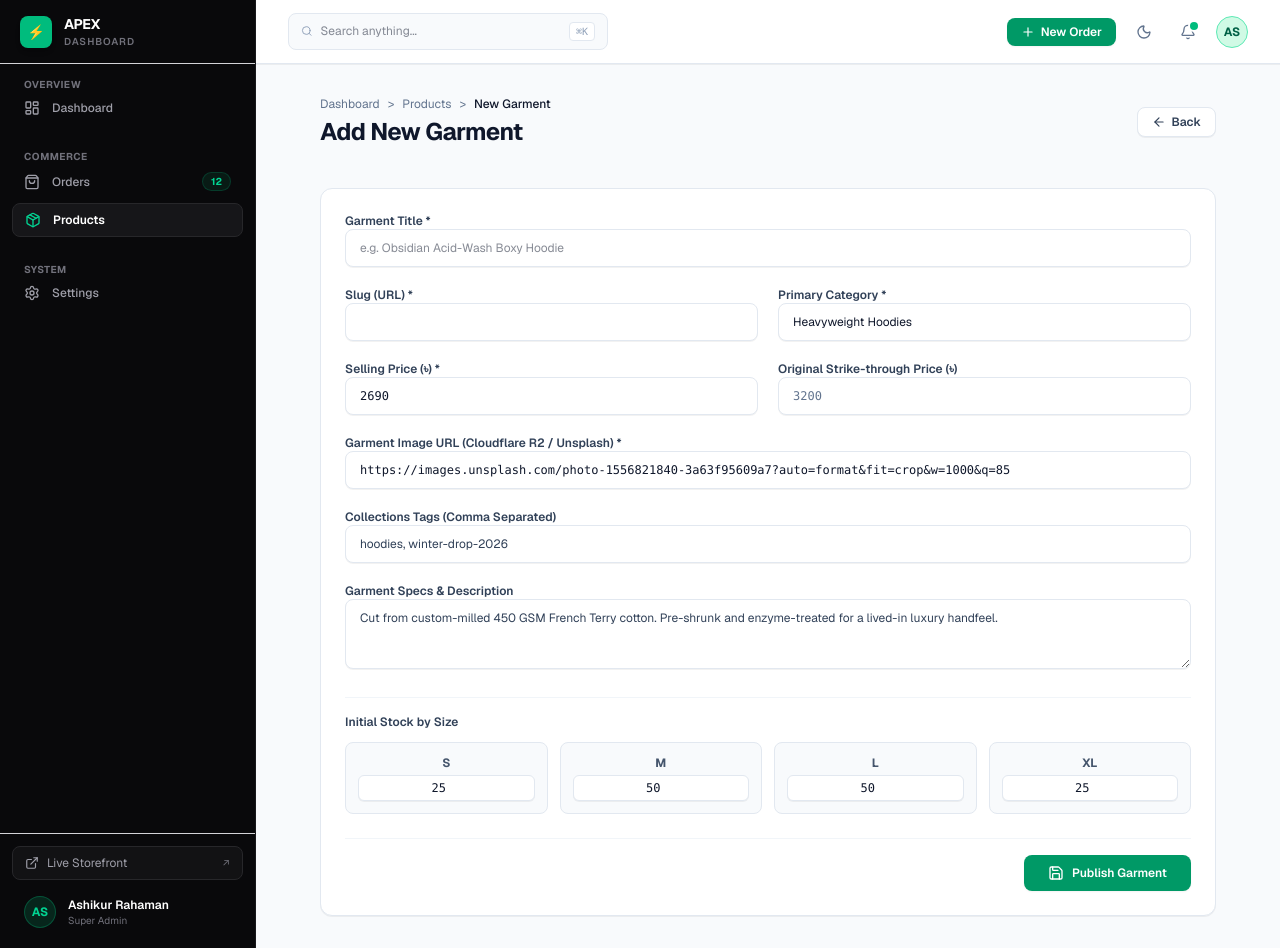
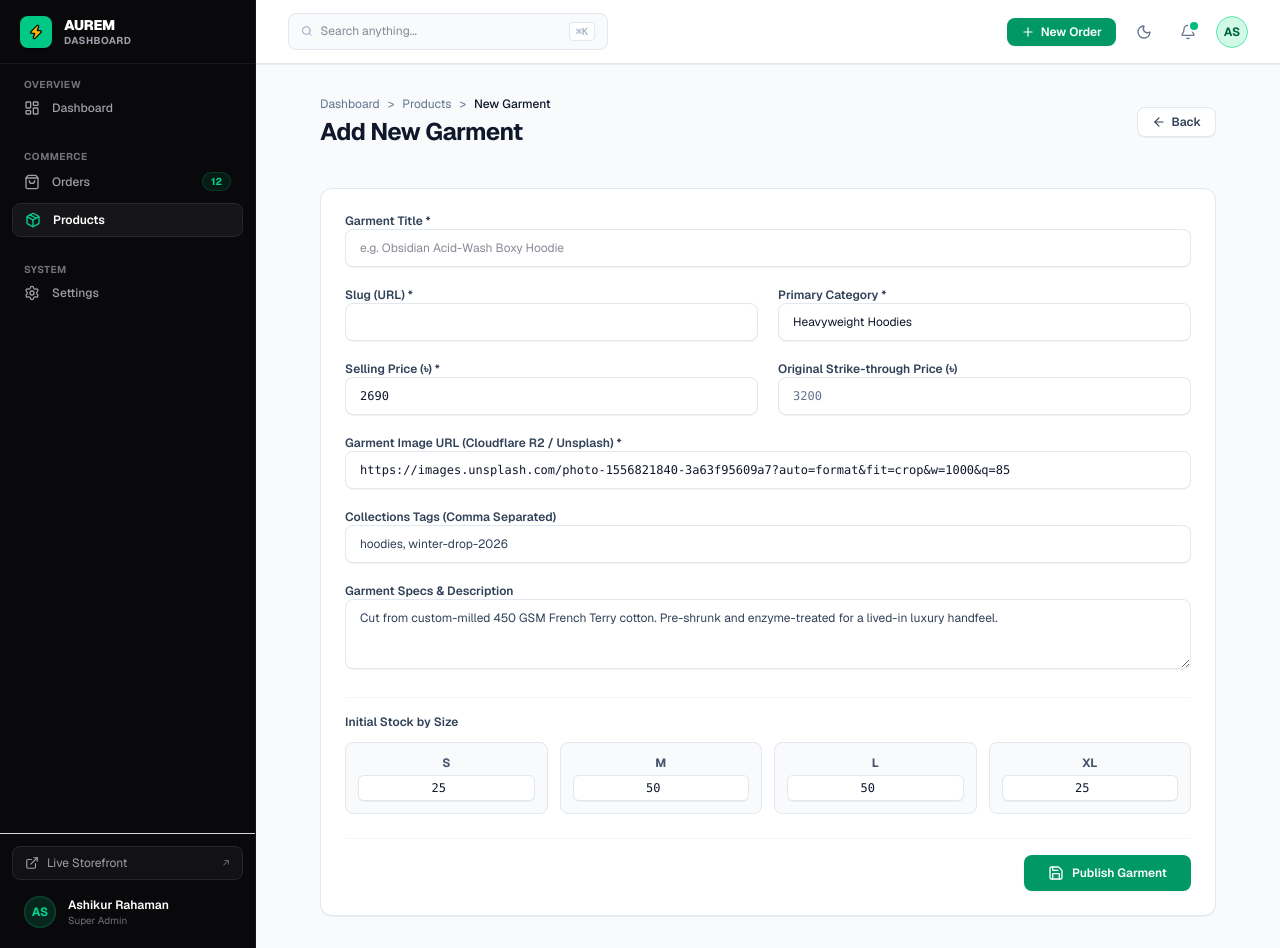
Before and after one commit to aashikur/luxury-ecom-demo, a Next.js app: page /admin/products/new in a window 1280 px wide. Built offline with nearby package versions, Linux system fonts and the light colour scheme.

Commit message:
fix(admin): update sidebar branding to clean vector icon, Aurem Dashboard text, and remove emojis

```diff
--- a/src/app/(admin)/admin/layout.tsx
+++ b/src/app/(admin)/admin/layout.tsx
@@ -11,10 +11,11 @@ import {
   Moon,
   Command,
   Plus,
+  Zap,
 } from 'lucide-react';
 
 export const metadata = {
-  title: 'Apex Dashboard | Aurem Admin',
+  title: 'Aurem Dashboard | Management',
   description: 'Enterprise E-Commerce Management Dashboard',
 };
 
@@ -28,15 +29,19 @@ export default function AdminLayout({
       {/* 1. Left Fixed Enterprise Jet-Black Sidebar (Matching Reference Image 1 & 2) */}
       <aside className="w-64 border-r border-zinc-900 bg-[#09090B] text-zinc-300 flex flex-col justify-between shrink-0 hidden md:flex z-20">
         <div>
-          {/* Top Brand Monogram */}
-          <div className="h-16 px-5 border-b border-zinc-850 flex items-center justify-between">
-            <Link href="/admin" className="flex items-center gap-3">
-              <span className="w-8 h-8 rounded-lg bg-emerald-500 text-zinc-950 font-black flex items-center justify-center text-sm shadow-md">
-                ⚡
-              </span>
-              <div>
-                <h1 className="text-sm font-bold tracking-tight text-white uppercase">Apex</h1>
-                <p className="text-[10px] text-zinc-500 uppercase tracking-widest font-semibold">DASHBOARD</p>
+          {/* Top Brand Monogram (Clean Vector Icon + AUREM DASHBOARD) */}
+          <div className="h-16 px-5 border-b border-zinc-900 flex items-center justify-between">
+            <Link href="/admin" className="flex items-center gap-3 group">
+              <div className="w-8 h-8 rounded-lg bg-[#00C885] flex items-center justify-center shrink-0 shadow-sm">
+                <Zap className="w-4 h-4 text-zinc-950 fill-amber-400 stroke-zinc-950 stroke-[2]" />
+              </div>
+              <div className="flex flex-col">
+                <span className="text-sm font-black tracking-tight text-white uppercase leading-none">
+                  Aurem
+                </span>
+                <span className="text-[10px] text-zinc-400 font-bold tracking-wider uppercase mt-1 leading-none">
+                  DASHBOARD
+                </span>
               </div>
             </Link>
           </div>
--- a/src/components/admin/ProductDetailClient.tsx
+++ b/src/components/admin/ProductDetailClient.tsx
@@ -207,14 +207,14 @@ export default function ProductDetailClient({ product }: { product: any }) {
 
             <div className="space-y-3 text-xs">
               <div className="flex items-center justify-between p-3 rounded-lg bg-slate-50 border border-slate-100">
-                <span className="text-slate-500 font-medium">$ Price</span>
+                <span className="text-slate-500 font-medium">Price</span>
                 <span className="text-base font-bold text-slate-900 font-mono">
                   {product.basePrice?.toLocaleString()}৳
                 </span>
               </div>
 
               <div className="flex items-center justify-between p-3 rounded-lg bg-slate-50 border border-slate-100">
-                <span className="text-slate-500 font-medium">📦 Stock</span>
+                <span className="text-slate-500 font-medium">Stock</span>
                 <span className="text-base font-bold text-slate-900 font-mono">
                   {totalStock}
                 </span>
```
